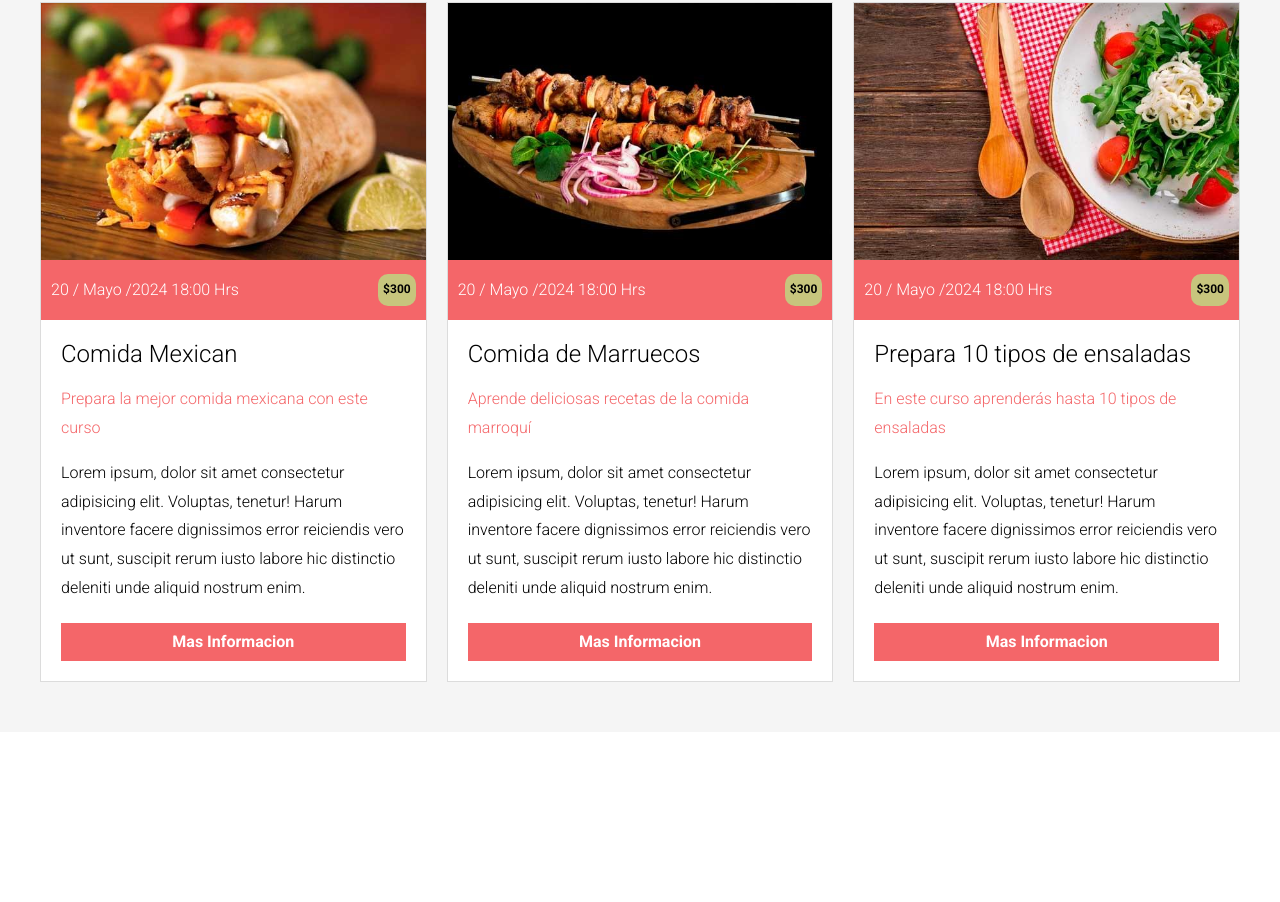
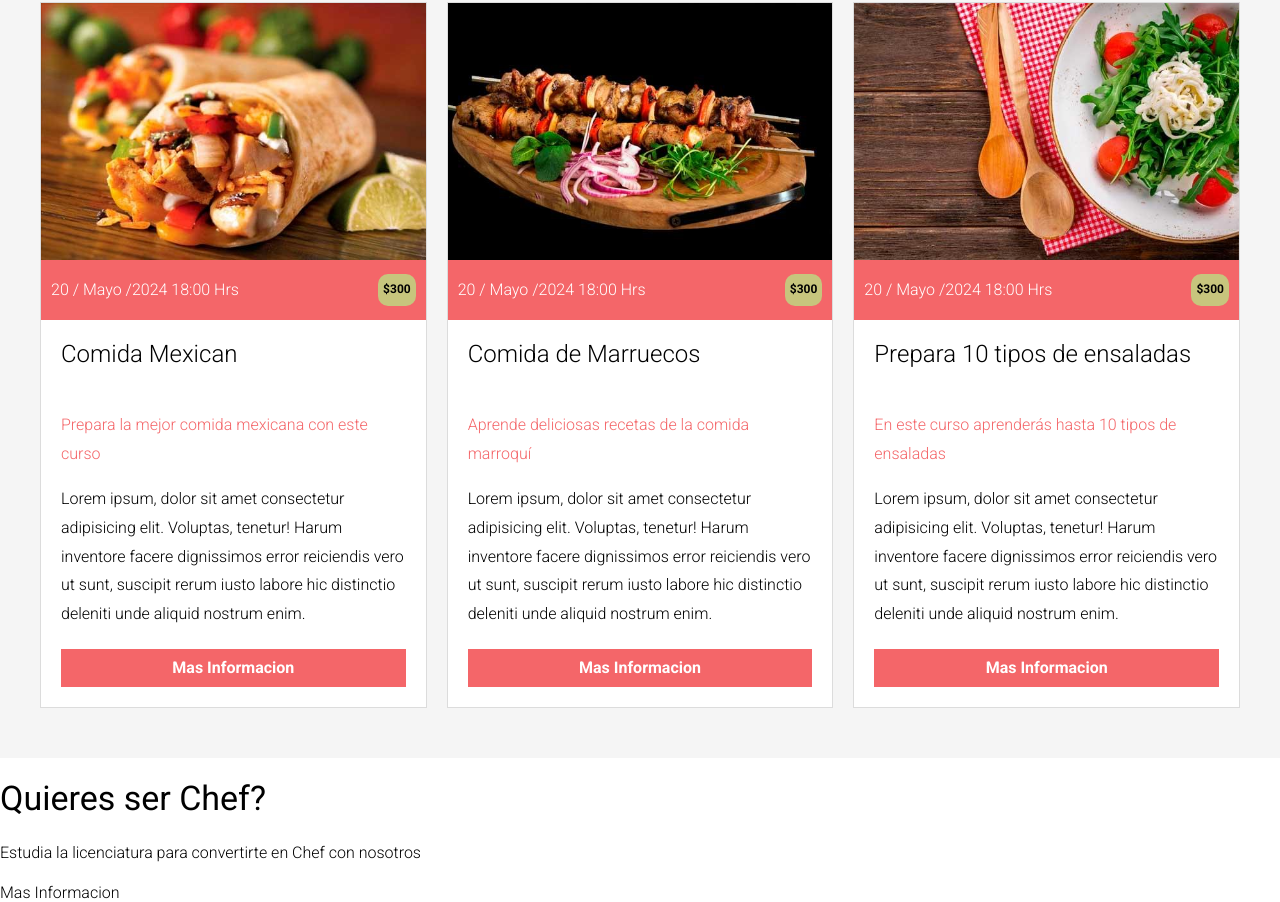
Before and after one commit to Geinersb/Escuela-Cocina-Web, a website: page index.html in a window 1280 px wide. Shown: the part 2534-3436 px from the top of the page. Before the commit the page ends 3266 px from the top, so only its background shows below. Drawn offline with Linux system fonts and the light colour scheme.

Commit message:
se inicia seccion Escuela

```diff
--- a/index.html
+++ b/index.html
@@ -171,13 +171,15 @@
                 <a href="#" class="clase__enlace">Mas Informacion</a>
             </div>
         </div>  <!--CLASE-->
-
-
-
     </div>
-
 </main>
 
+<!-- SECCION DE ESCUELA -->
+<section class="escuela">
+    <h2 class="escuela__heading">Quieres ser Chef?</h2>
+    <p class="escuela__texto">Estudia la licenciatura para convertirte en Chef con nosotros</p>
+    <a href="#" class="escuela__enlace">Mas Informacion</a>
+</section>
 
 
 
--- a/src/scss/ui/contenido/_cursos.scss
+++ b/src/scss/ui/contenido/_cursos.scss
@@ -49,6 +49,10 @@
         padding: 2rem;
     }
 
+    &__nombre{
+        min-height: 5.5rem;
+    }
+
     &__descripcion{
         color: v.$primario;
     }
```
Also changed, not shown: build/css/app.css, 1 other file.
